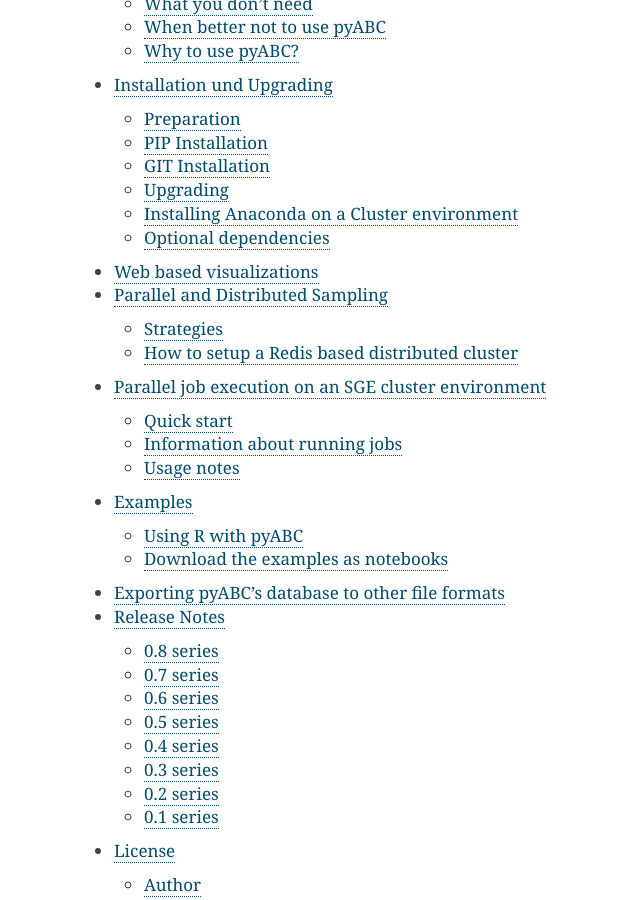
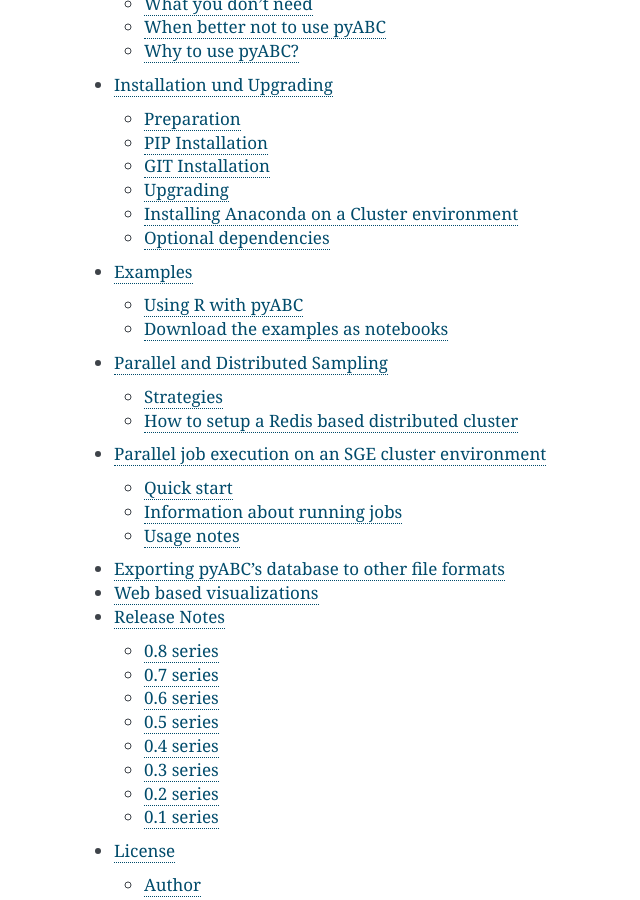
Before and after one commit to ICB-DCM/pyABC, a Sphinx documentation site: the page built from doc/index.rst, in a window 1280 px wide and 900 px high, scrolled down 791 px. Shown: the whole window, without its empty margins (336-976 px from the left). Built offline with Sphinx 7.4.7, drawn with Linux system fonts in a browser that asks for light colours; pages that are not in the unit, such as notebooks, are missing from menus.

```diff
--- a/doc/index.rst
+++ b/doc/index.rst
@@ -36,11 +36,11 @@ the usage of this package.
    what
    examples/quickstart.ipynb
    installation
-   web_visualization
+   examples
    sampler
    sge
-   examples
    export_db
+   web_visualization
    releasenotes
    license
 
```
